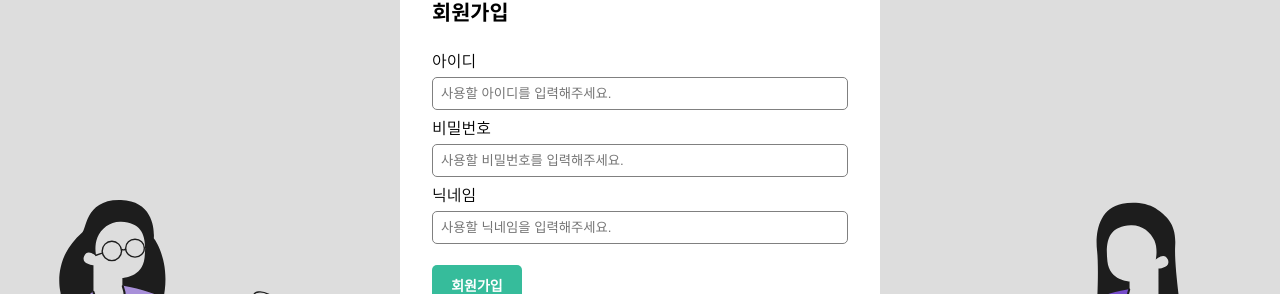
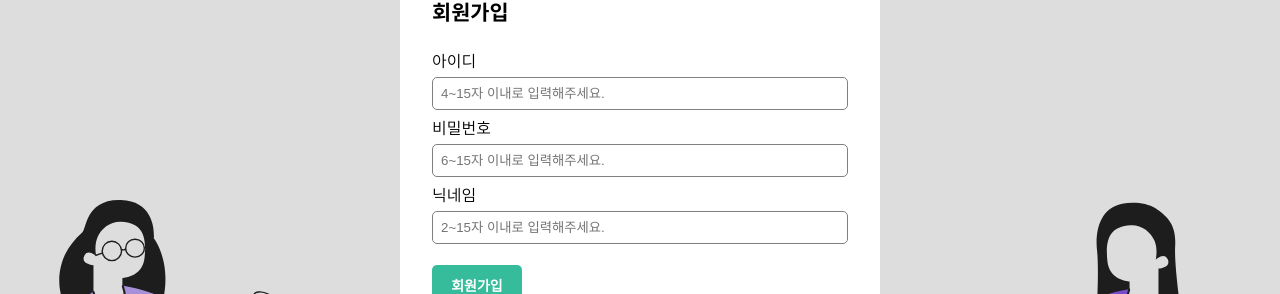
Before and after one commit to jjmin321/RandomChatting_Web, a Vue app: page / in a window 1280 px wide. Both pictures are taken after a click on the button "회원가입". Shown: the part 257-551 px from the top of the page. Built offline with nearby package versions, Linux system fonts and the light colour scheme.

Commit message:
[ADD] 회원가입할 때 아이디,비밀번호,닉네임 길이 제한

```diff
--- a/src/components/SignupModal.vue
+++ b/src/components/SignupModal.vue
@@ -5,15 +5,15 @@
             <h3 class="signup-modal-box-title">회원가입</h3>
             <div class="signup-modal-box-form">
                 <span>아이디</span>
-                <input v-model="id" type="text" placeholder="사용할 아이디를 입력해주세요." autofocus />
+                <input v-model="id" type="text" placeholder="4~15자 이내로 입력해주세요." autofocus />
             </div>
             <div class="signup-modal-box-form">
                 <span>비밀번호</span>
-                <input v-model="pw" type="text" placeholder="사용할 비밀번호를 입력해주세요." />
+                <input v-model="pw" type="text" placeholder="6~15자 이내로 입력해주세요." />
             </div>
             <div class="signup-modal-box-form">
                 <span>닉네임</span>
-                <input v-model="name" type="text" placeholder="사용할 닉네임을 입력해주세요." />
+                <input v-model="name" type="text" placeholder="2~15자 이내로 입력해주세요." />
             </div>
                 <button class="signup-modal-box-submit" @click="signup">회원가입</button>
         </div>
@@ -38,7 +38,26 @@ export default {
             this.$emit("onClose");
         },
         signup: function(id, pw, name) {
-            axios.post("http://localhost:80/signUp", {
+            if (this.id.length < 4 || this.id.length > 15) {
+                swal.fire({
+                    icon: 'warning',
+                    title: '아이디를 4~15자 이내로 입력해주세요',
+                    timer: 1500
+                })
+            } else if (this.pw.length < 6 || this.pw.length > 15) {
+                swal.fire({
+                    icon: 'warning',
+                    title: '비밀번호를 6~15자 이내로 입력해주세요',
+                    timer: 1500
+                })
+            } else if (this.name.length < 2 || this.name.length > 15) {
+                swal.fire({
+                    icon: 'warning',
+                    title: '닉네임을 2~15자 이내로 입력해주세요',
+                    timer: 1500
+                })
+            } else {
+                axios.post("http://localhost:80/signUp", {
                 id: this.id,
                 pw: this.pw,
                 name: this.name
@@ -58,6 +77,7 @@ export default {
                     timer: 1500
                 })
             })
+            }
         }
     }
 }
```
